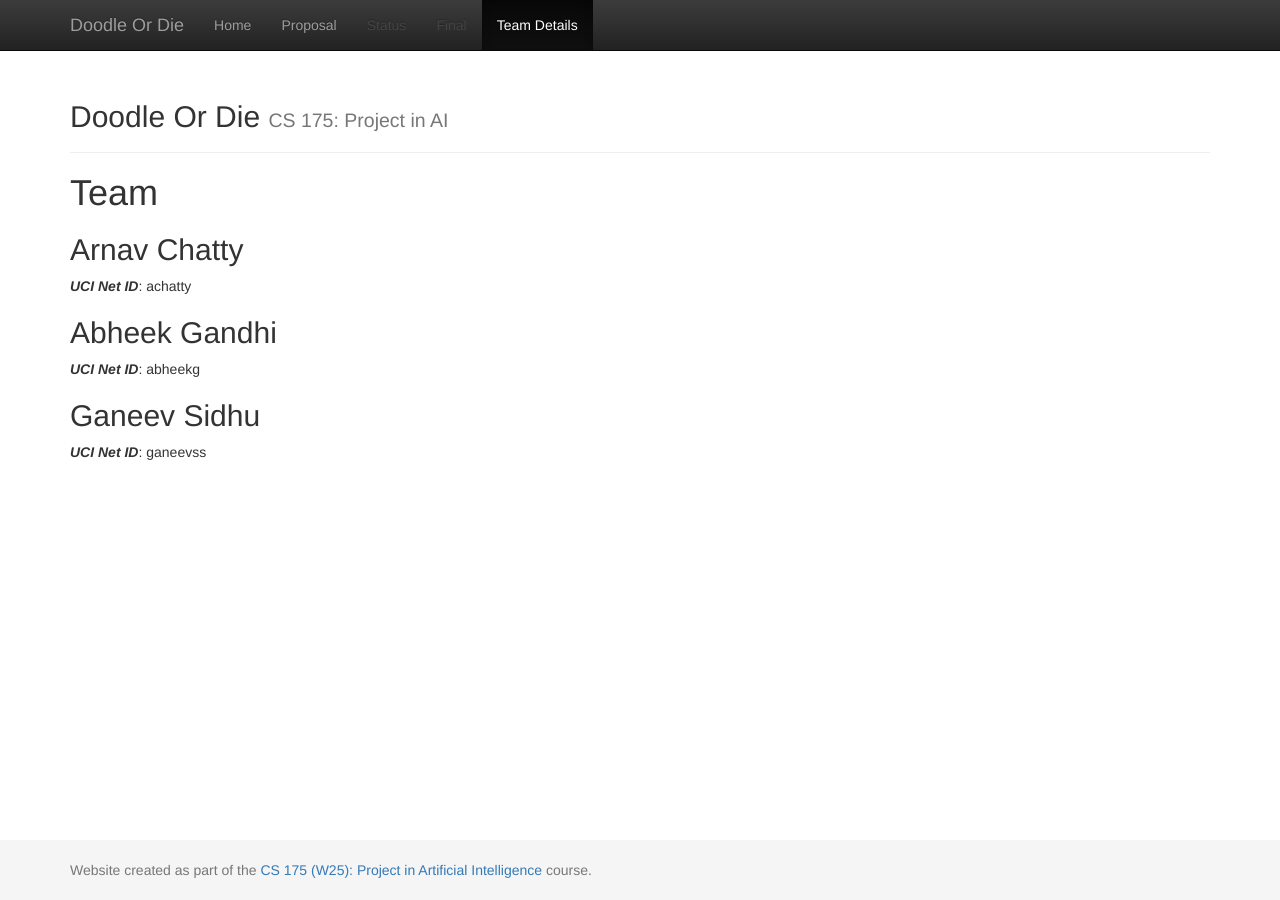
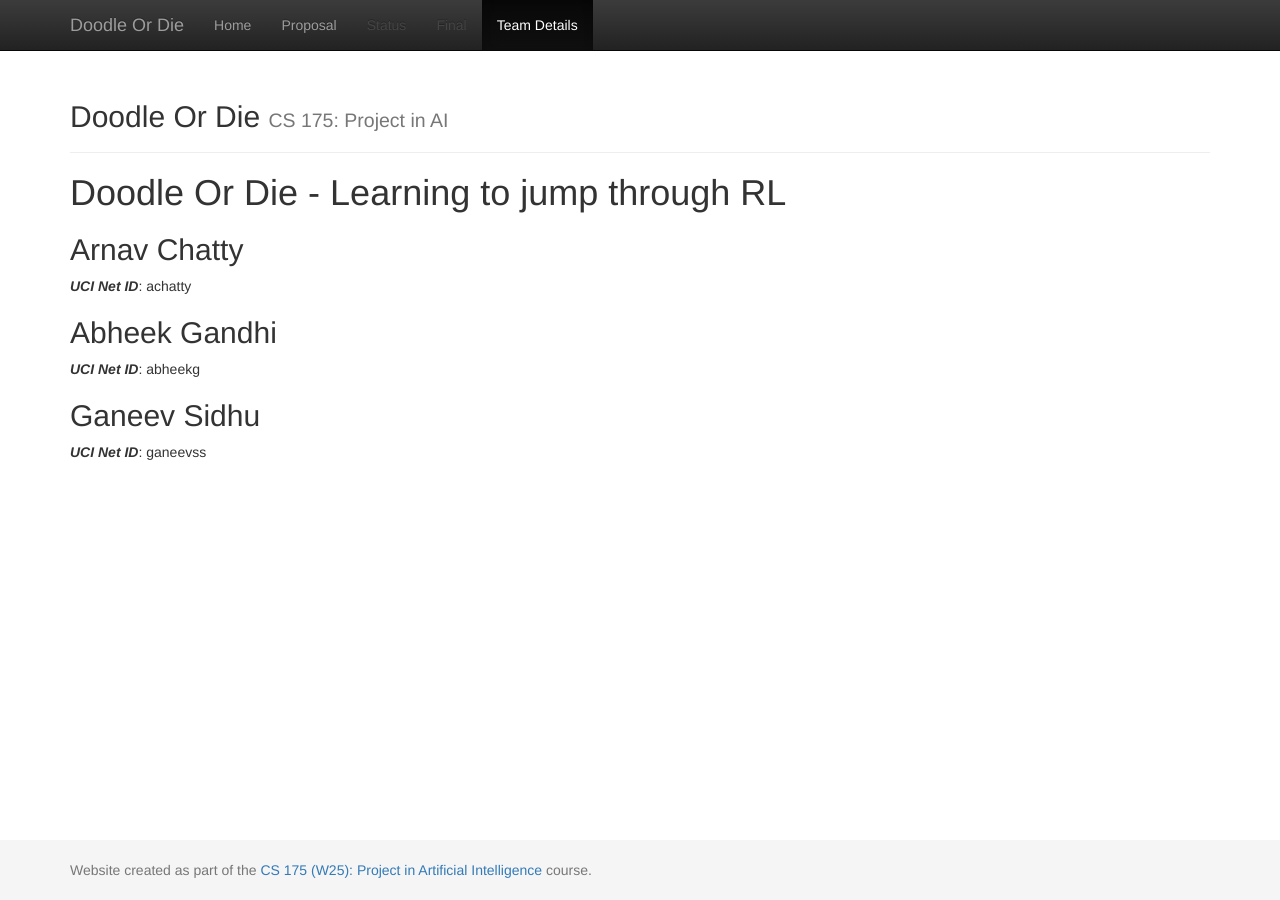
Before and after one commit to abheekg11/Doodle-Or-Die, a Jekyll site: the page built from docs/team.md, in a window 1280 px wide. Built offline with Jekyll 4.4.1, drawn with Linux system fonts in a browser that asks for light colours.

Commit message:
Update team page title

```diff
--- a/docs/team.md
+++ b/docs/team.md
@@ -1,6 +1,6 @@
 ---
 layout: default
-title:  Team
+title:  Doodle Or Die - Learning to jump through RL
 ---
 
 # {{ page.title }}
```
